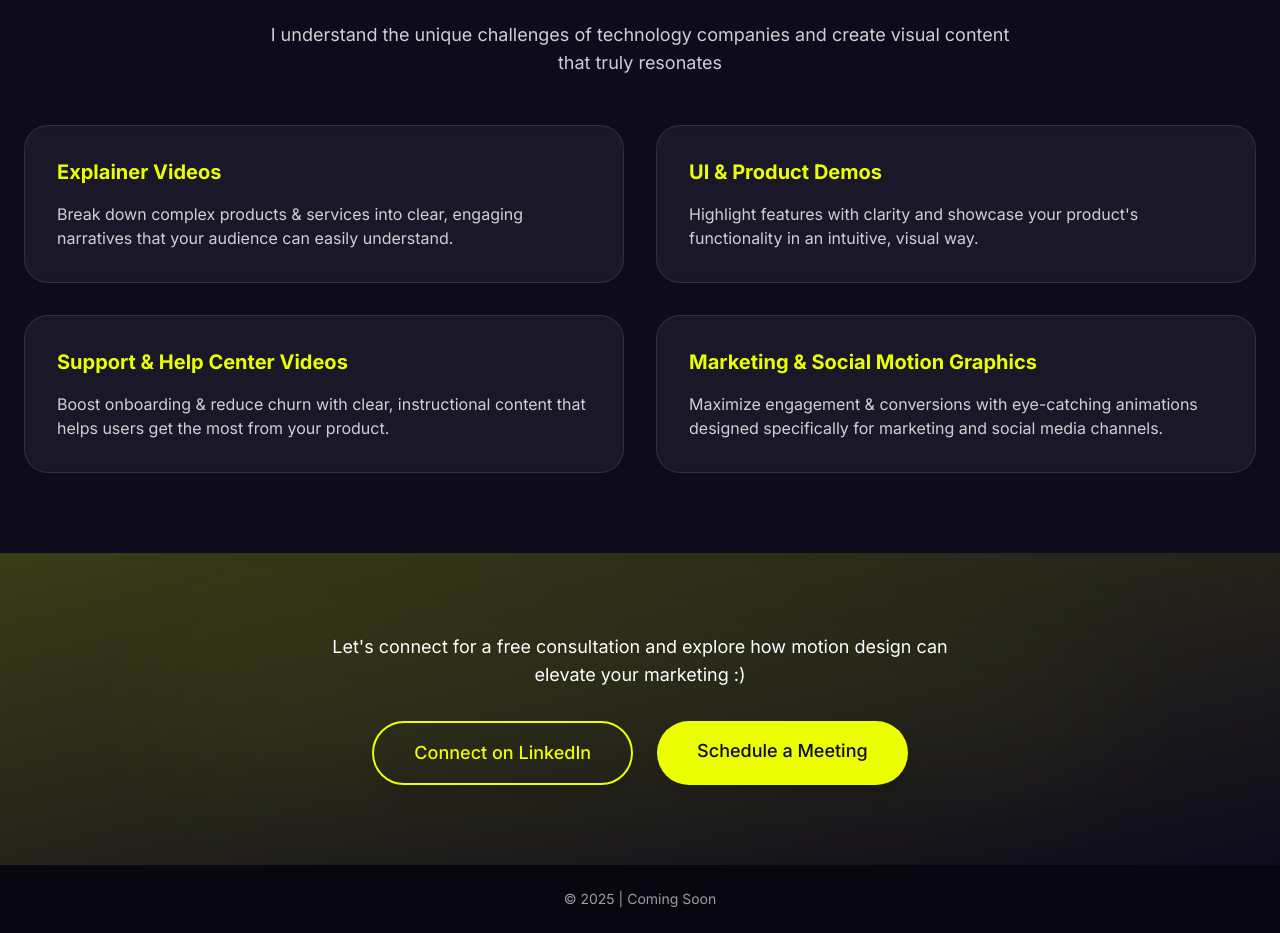
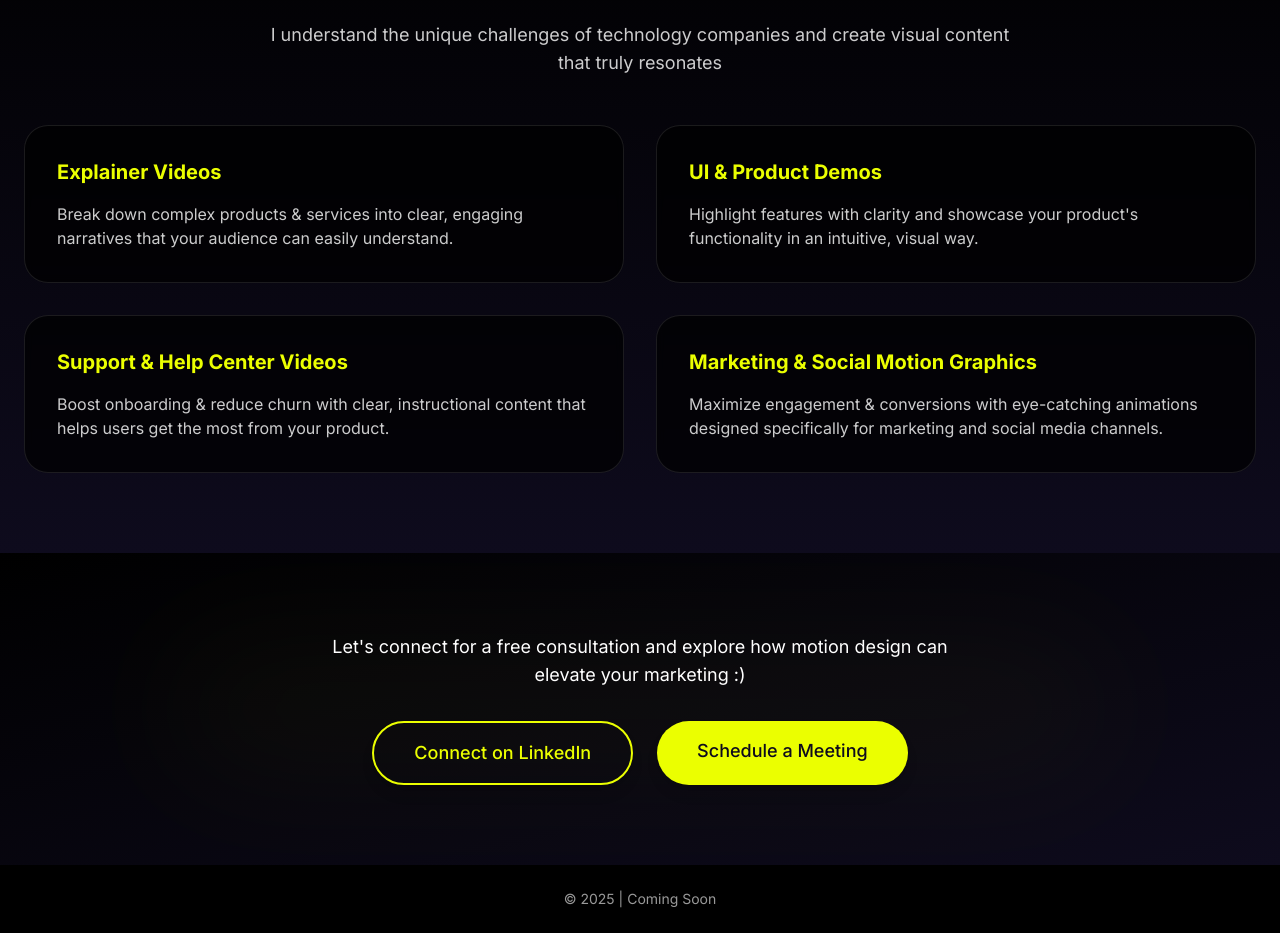
Before and after one commit to danny4fox/yellow-brick-launchpad, a React (Vite) app: page / in a window 1280 px wide. Shown: the part 1421-2354 px from the top of the page. Built offline with nearby package versions, Linux system fonts and the light colour scheme.

Commit message:
Refactor: Use black in the CTA section
Use black color in the CTA section.

```diff
--- a/src/pages/Index.tsx
+++ b/src/pages/Index.tsx
@@ -1,3 +1,4 @@
+
 import React from 'react';
 import VideoEmbed from '../components/VideoEmbed';
 import ActionButton from '../components/ActionButton';
@@ -41,8 +42,8 @@ const Index = () => {
       </header>
 
       <main>
-        {/* Who Am I Section - Dark with border */}
-        <section id="about" className="py-20 bg-darknavy">
+        {/* Who Am I Section - Now with black background */}
+        <section id="about" className="py-20 bg-black">
           <div className="container mx-auto px-6">
             <div className="flex flex-col md:flex-row gap-12 items-center">
               <div className="md:w-1/3">
@@ -88,8 +89,8 @@ const Index = () => {
           <Separator className="my-0 bg-white/10" />
         </div>
 
-        {/* What Am I Doing Section - Gradient background */}
-        <section id="services" className="py-20 bg-gradient-to-b from-darknavy to-darknavy/80">
+        {/* What Am I Doing Section - Gradient with black */}
+        <section id="services" className="py-20 bg-gradient-to-b from-black to-darknavy/90">
           <div className="container mx-auto px-6">
             <div className="text-center mb-12">
               <h2 className="text-3xl md:text-4xl font-bold mb-6">What Am I Doing?</h2>
@@ -99,27 +100,27 @@ const Index = () => {
               </p>
             </div>
 
-            {/* Services Cards */}
+            {/* Services Cards - Now with black background */}
             <div className="grid grid-cols-1 md:grid-cols-2 gap-8">
-              <div className="p-8 rounded-3xl bg-white/5 backdrop-blur-sm border border-white/10 hover:border-neon/50 transition-all">
+              <div className="p-8 rounded-3xl bg-black/70 backdrop-blur-sm border border-white/10 hover:border-neon/50 transition-all">
                 <h3 className="font-bold text-xl mb-4 text-neon">Explainer Videos</h3>
                 <p className="text-base text-white/80">
                   Break down complex products & services into clear, engaging narratives that your audience can easily understand.
                 </p>
               </div>
-              <div className="p-8 rounded-3xl bg-white/5 backdrop-blur-sm border border-white/10 hover:border-neon/50 transition-all">
+              <div className="p-8 rounded-3xl bg-black/70 backdrop-blur-sm border border-white/10 hover:border-neon/50 transition-all">
                 <h3 className="font-bold text-xl mb-4 text-neon">UI & Product Demos</h3>
                 <p className="text-base text-white/80">
                   Highlight features with clarity and showcase your product's functionality in an intuitive, visual way.
                 </p>
               </div>
-              <div className="p-8 rounded-3xl bg-white/5 backdrop-blur-sm border border-white/10 hover:border-neon/50 transition-all">
+              <div className="p-8 rounded-3xl bg-black/70 backdrop-blur-sm border border-white/10 hover:border-neon/50 transition-all">
                 <h3 className="font-bold text-xl mb-4 text-neon">Support & Help Center Videos</h3>
                 <p className="text-base text-white/80">
                   Boost onboarding & reduce churn with clear, instructional content that helps users get the most from your product.
                 </p>
               </div>
-              <div className="p-8 rounded-3xl bg-white/5 backdrop-blur-sm border border-white/10 hover:border-neon/50 transition-all">
+              <div className="p-8 rounded-3xl bg-black/70 backdrop-blur-sm border border-white/10 hover:border-neon/50 transition-all">
                 <h3 className="font-bold text-xl mb-4 text-neon">Marketing & Social Motion Graphics</h3>
                 <p className="text-base text-white/80">
                   Maximize engagement & conversions with eye-catching animations designed specifically for marketing and social media channels.
@@ -129,10 +130,10 @@ const Index = () => {
           </div>
         </section>
 
-        {/* CTA Section - With new contrasting background */}
+        {/* CTA Section - With better contrast using black and neon */}
         <section id="contact" className="py-20 relative overflow-hidden">
-          {/* Gradient background with more contrast */}
-          <div className="absolute inset-0 bg-gradient-to-br from-neon/20 to-darknavy"></div>
+          {/* Black gradient background with more contrast */}
+          <div className="absolute inset-0 bg-gradient-to-br from-black to-darknavy"></div>
 
           {/* Light effect for better contrast */}
           <div className="absolute top-1/2 left-1/2 -translate-x-1/2 -translate-y-1/2 w-3/4 h-1/2 bg-neon/10 blur-3xl rounded-full opacity-30"></div>
@@ -155,8 +156,8 @@ const Index = () => {
         </section>
       </main>
 
-      {/* Footer */}
-      <footer className="bg-black/40 text-center py-6 text-white/60 text-sm">
+      {/* Footer - Now pure black */}
+      <footer className="bg-black text-center py-6 text-white/60 text-sm">
         <p>© {new Date().getFullYear()} | Coming Soon</p>
       </footer>
     </div>
```
